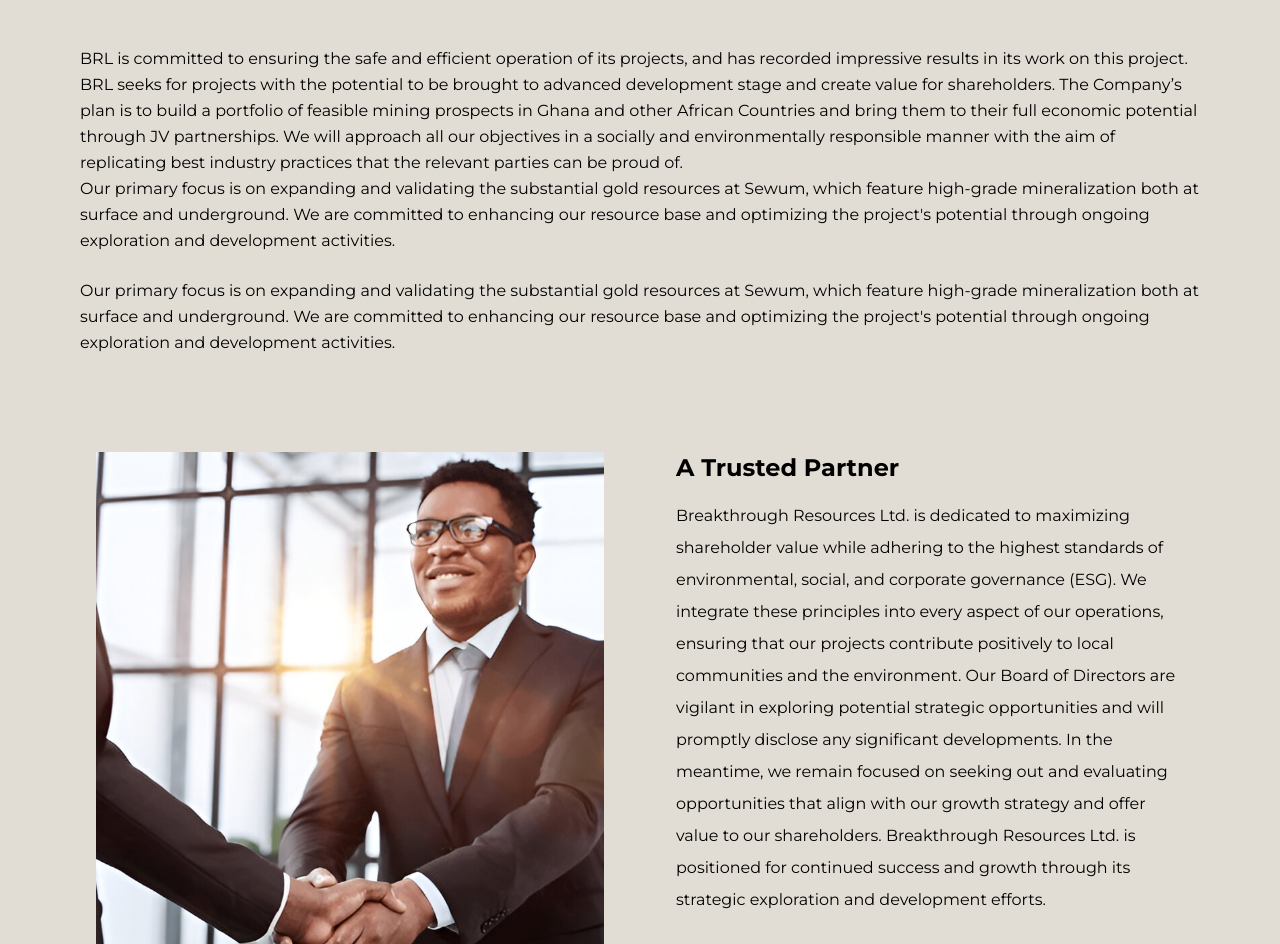
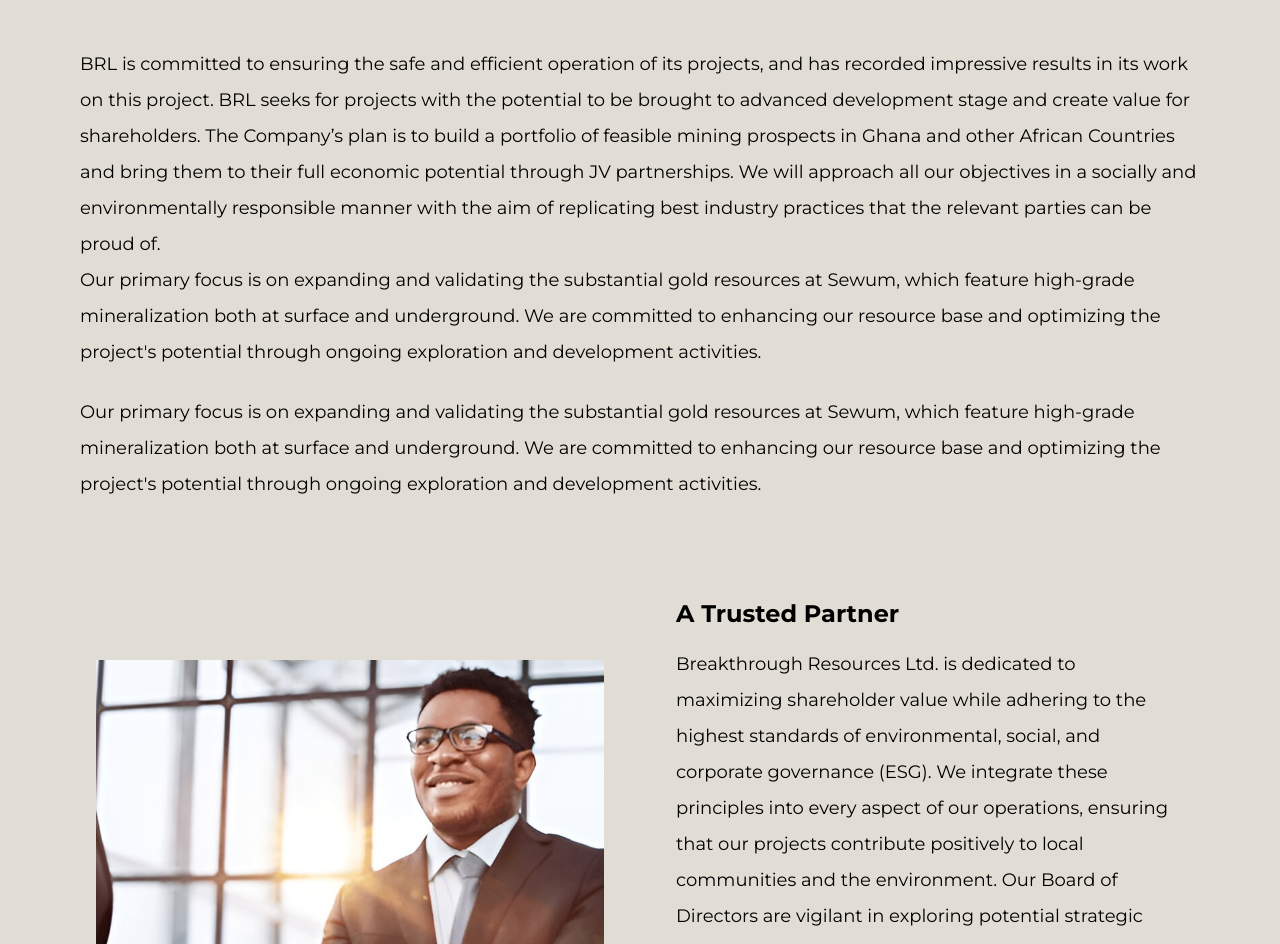
Before and after one commit to benoseiwusu1/brlmining.com, a Next.js app: page /about in a window 1280 px wide. Shown: the part 526-1470 px from the top of the page. Built offline with nearby package versions, Linux system fonts and the light colour scheme; no server answers.

Commit message:
Refactor

```diff
--- a/components/About.tsx
+++ b/components/About.tsx
@@ -5,7 +5,7 @@
 const About: React.FC = () => {
   return (
     <section>
-      <div className="container mx-auto px-4 md:px-20 my-12 leading-relaxed">
+      <div className="container mx-auto px-4 md:px-20 my-12 leading-loose text-lg">
         <p>
           BRL is committed to ensuring the safe and efficient operation of its
           projects, and has recorded impressive results in its work on this
--- a/components/AboutCard.tsx
+++ b/components/AboutCard.tsx
@@ -36,7 +36,7 @@
           <h2 className="text-xl md:text-2xl font-bold text-grey-800 mb-4 capitalize">
             {title}
           </h2>
-          <p className="text-base mb-4 leading-loose">{description}</p>
+          <p className="text-lg mb-4 leading-loose">{description}</p>
           {isButton && <Button text="View all projects" path="/projects" />}
         </div>
       </div>
--- a/components/NewsCard.tsx
+++ b/components/NewsCard.tsx
@@ -26,7 +26,7 @@
 
       <div className="px-4 flex flex-col gap-y-4 justify-between">
         <p className="text-xs text-grey-500 mt-1">{date}</p>
-        <h3 className="text-sm font-bold mt-1">{title}</h3>
+        <h3 className="text-base font-bold mt-1">{title}</h3>
         <a
           target="blank"
           href={link}
```
